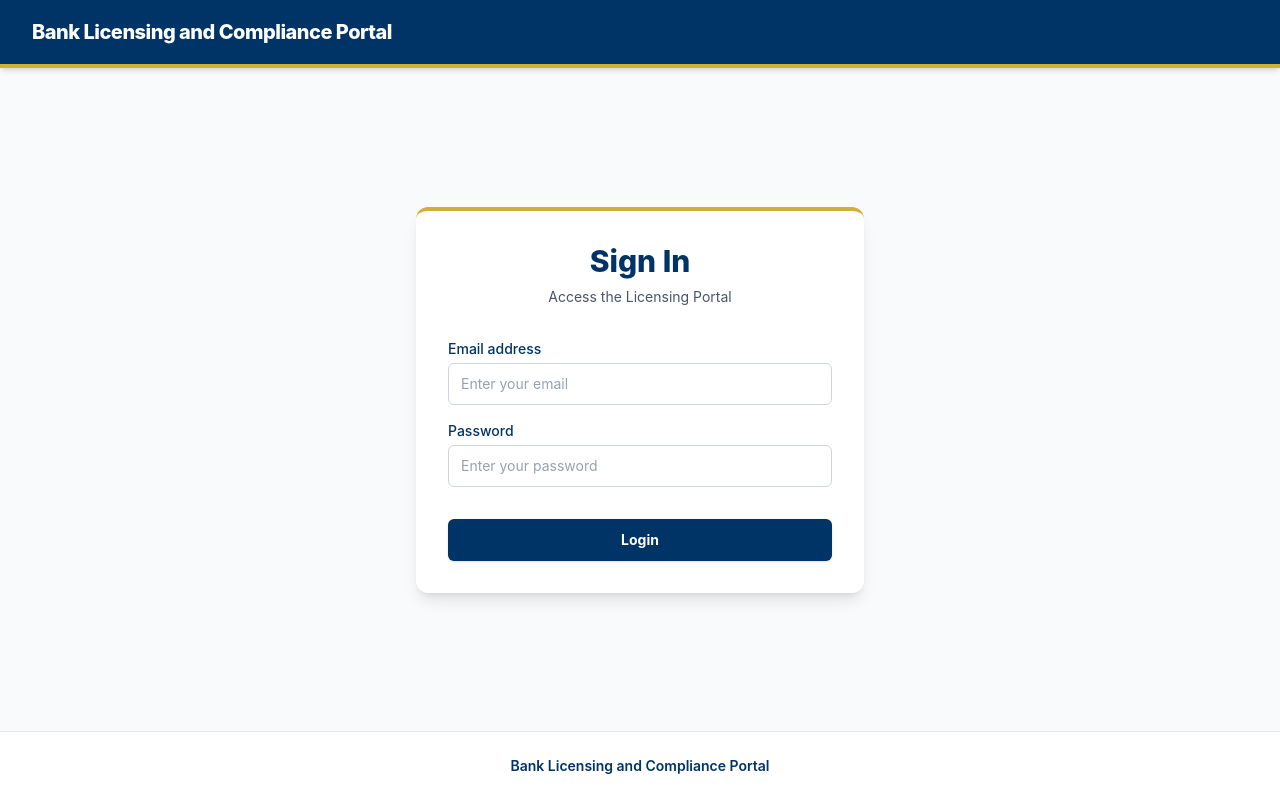
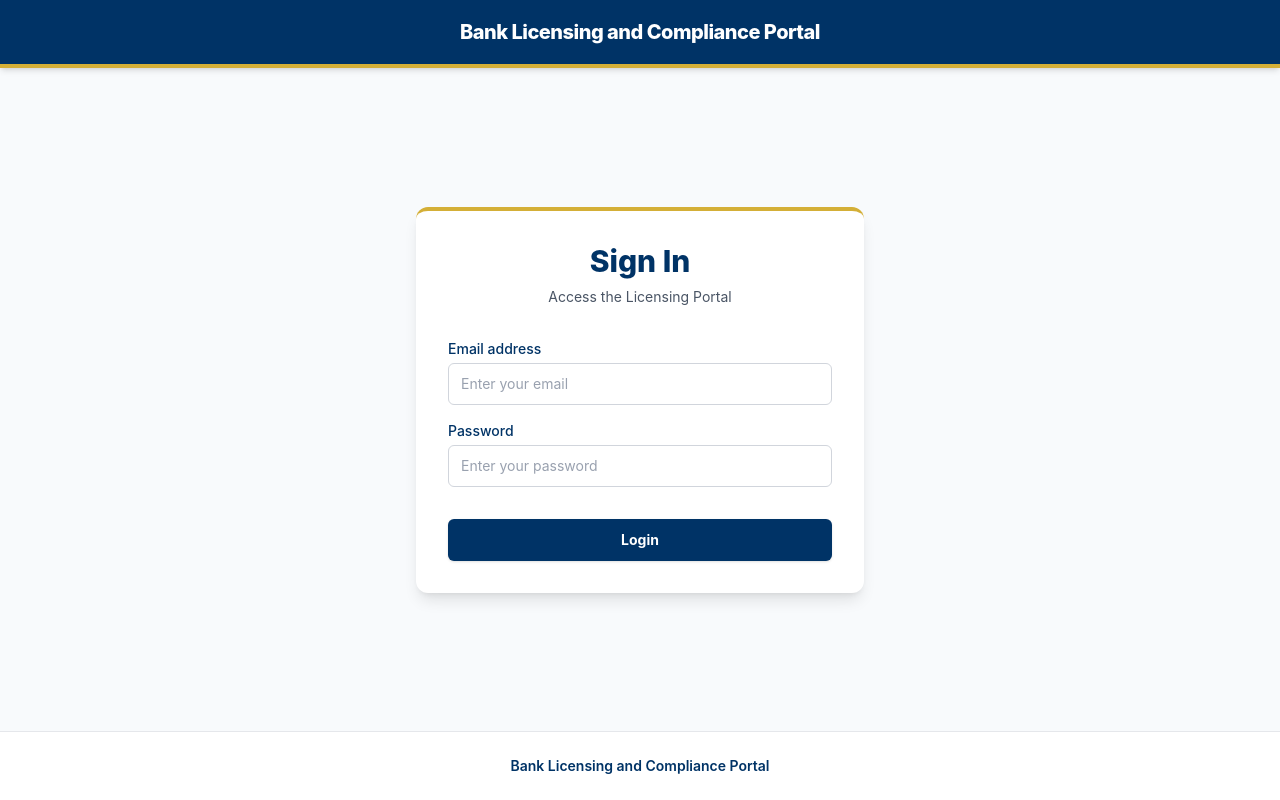
Before and after one commit to IgnaceHakizimana/blcp, a React (Vite) app in the folder ui/: page /login in a window 1280 px wide. Built offline with nearby package versions, Linux system fonts and the light colour scheme; no server answers.

Commit message:
put header text in center

```diff
--- a/ui/src/components/Header.tsx
+++ b/ui/src/components/Header.tsx
@@ -13,24 +13,30 @@ export default function Header() {
   return (
     <header className="bg-brand-blue text-white shadow-md border-b-4 border-brand-gold">
       <div className="max-w-7xl mx-auto px-4 sm:px-6 lg:px-8">
-        <div className="flex justify-between items-center h-16">
-          <div className="flex items-center">
+        <div className="flex justify-between items-center h-16 relative">
+
+          <div className="flex-1"></div>
+
+          <div className="absolute left-1/2 transform -translate-x-1/2 flex items-center text-center w-full justify-center md:w-auto">
             <span className="font-extrabold text-xl tracking-tight">Bank Licensing and Compliance Portal</span>
           </div>
 
+          <div className="flex-1 flex justify-end items-center space-x-4">
             {user && (
-            <div className="flex items-center space-x-4">
-              <span className="text-sm font-medium">
+              <>
+                <span className="text-sm font-medium hidden sm:block">
                   {user.email} <span className="text-brand-gold opacity-90 ml-1">[{user.role}]</span>
                 </span>
                 <button
                   onClick={handleLogout}
-                className="bg-white text-brand-blue px-3 py-1.5 rounded text-sm font-bold hover:bg-gray-100 transition shadow-sm"
+                  className="bg-white text-brand-blue px-3 py-1.5 rounded text-sm font-bold hover:bg-gray-100 transition shadow-sm whitespace-nowrap"
                 >
                   Logout
                 </button>
+              </>
+            )}
           </div>
-          )}
+
         </div>
       </div>
     </header>
```
Lines whose indentation alone changed are shown as unchanged.
